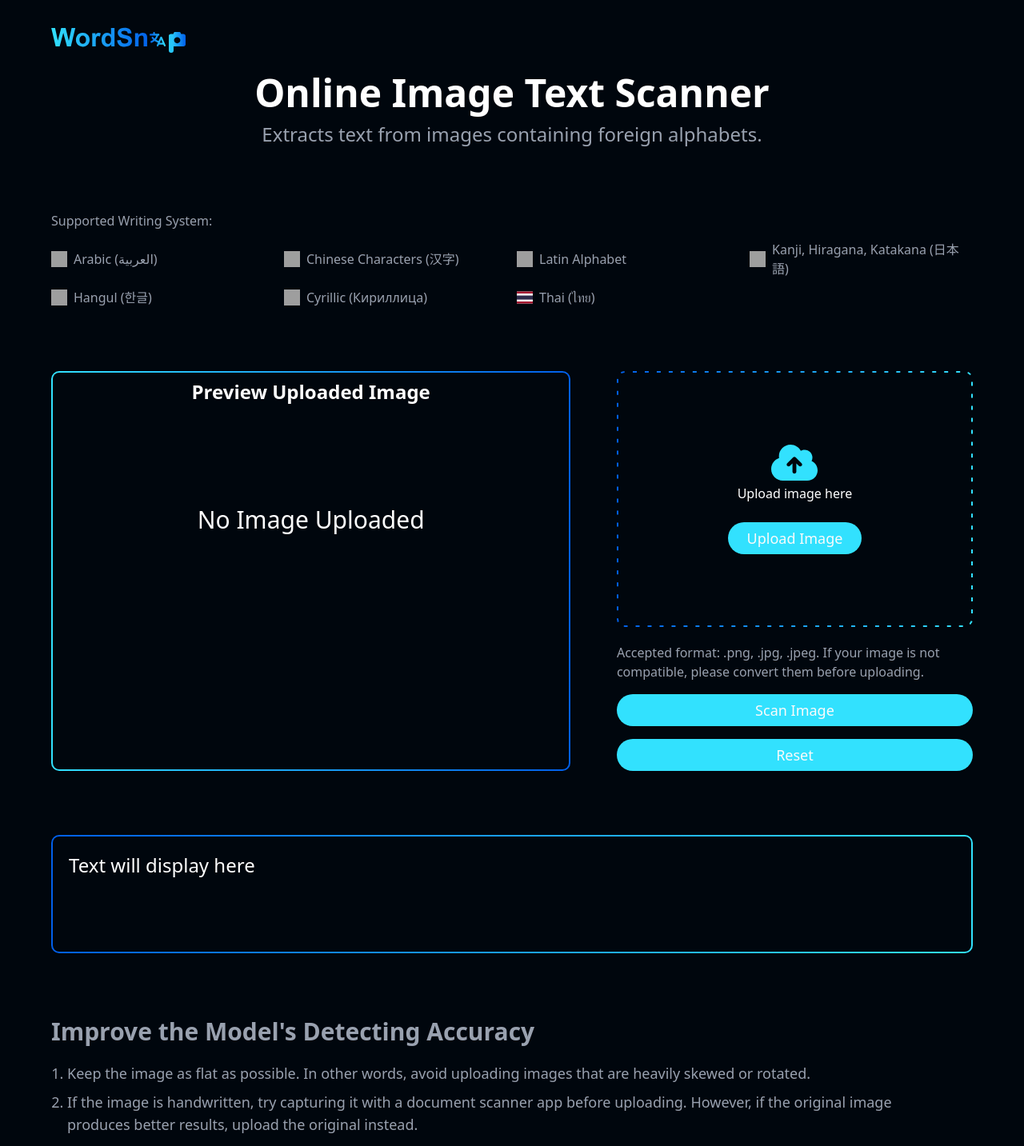
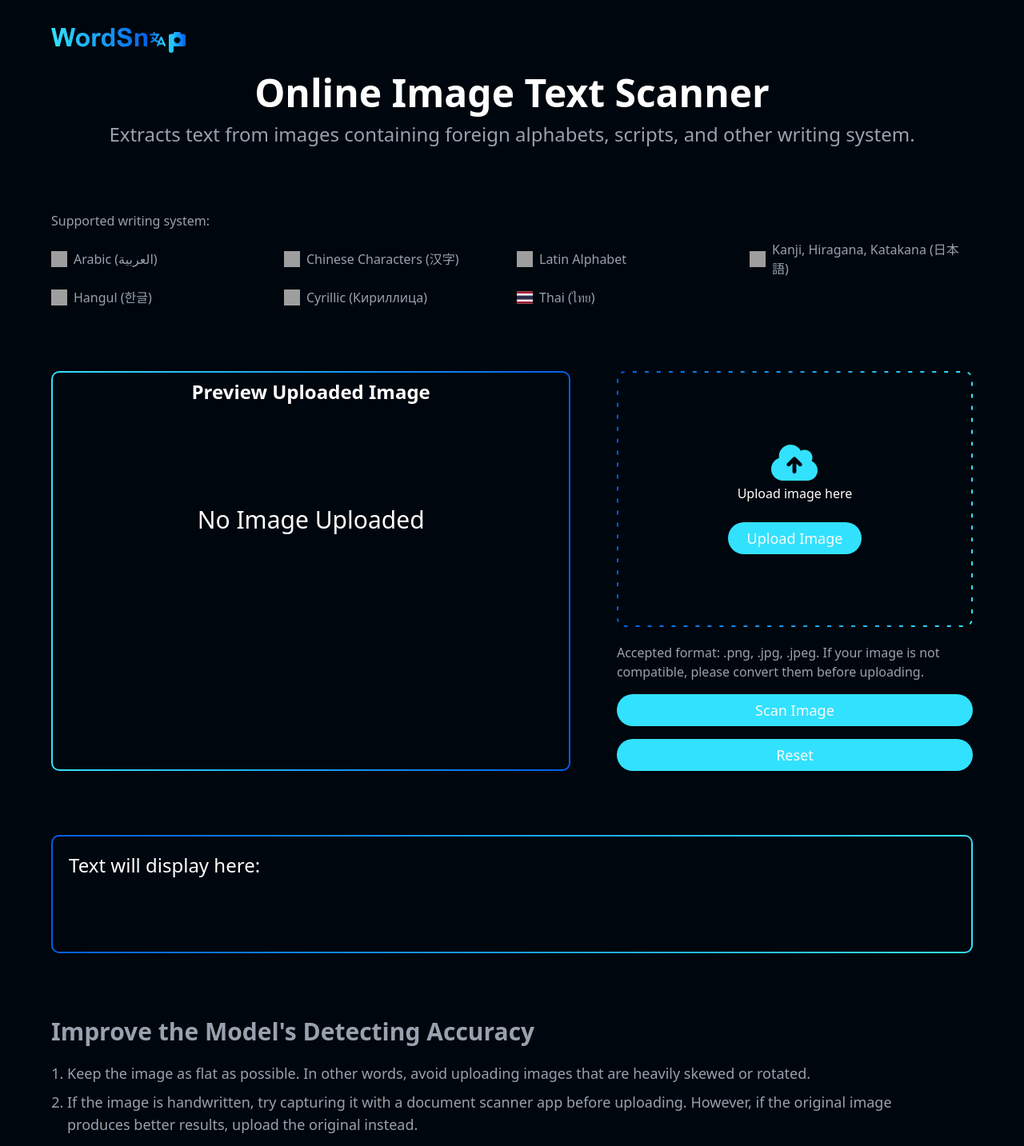
Before and after one commit to wenyngcar/image-text-scanner, a React (Vite) app in the folder frontend/: page / in a window 1280 px wide. Shown: the top 1433 px of the page at 80% size. Built offline with nearby package versions, Linux system fonts and the light colour scheme; grey boxes are pictures that could not be loaded.

Commit message:
refactor: correct header description

```diff
--- a/frontend/src/components/Header.tsx
+++ b/frontend/src/components/Header.tsx
@@ -9,7 +9,7 @@ function Header() {
       <div className="space-y-3 md:text-center">
         <div className="text-5xl font-semibold">Online Image Text Scanner</div>
         <div className="text-gray-400 text-2xl">
-          Extracts text from images containing foreign alphabets.
+          Extracts text from images containing foreign alphabets, scripts, and other writing system.
         </div>
       </div>
     </div>
--- a/frontend/src/components/SupportedLanguages.tsx
+++ b/frontend/src/components/SupportedLanguages.tsx
@@ -19,7 +19,7 @@ const languages = [
 function SupportedLanguages() {
   return (
     <div className="mb-20 text-gray-400">
-      <p className="mb-3">Supported Writing System:</p>
+      <p className="mb-3">Supported writing system:</p>
       <div className="grid grid-cols-2 sm:grid-cols-3 md:grid-cols-4 gap-3">
         {languages.map(({ flag, name }) => (
           <div key={name} className="flex items-center space-x-2">
--- a/frontend/src/components/TranslatedText.tsx
+++ b/frontend/src/components/TranslatedText.tsx
@@ -5,7 +5,7 @@ function TranslatedText({ text }: detectedText) {
     <div className="bg-primary-gradient-reverse rounded-lg min-h-36 p-0.5">
       <div className="bg-primary-bg rounded-md min-h-36 h-full w-full p-5 space-y-2">
         <div className="text-2xl">
-          Text will display here
+          Text will display here:
         </div>
         {text && <div className="whitespace-pre-line"> {text} </div>}
       </div>
```
